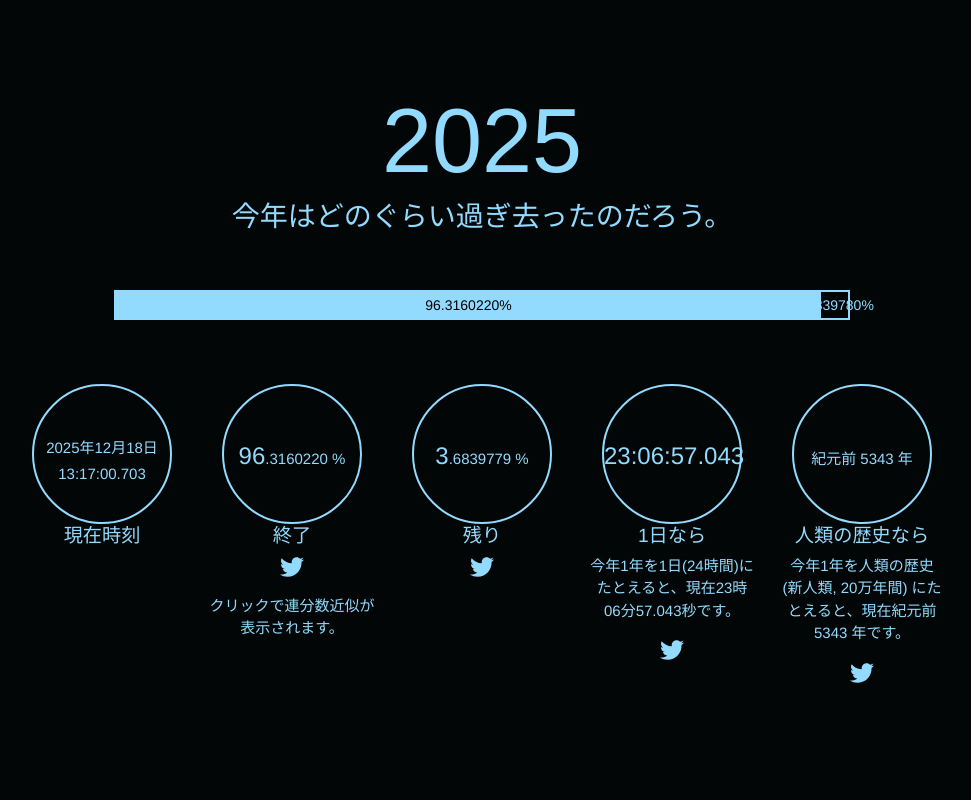
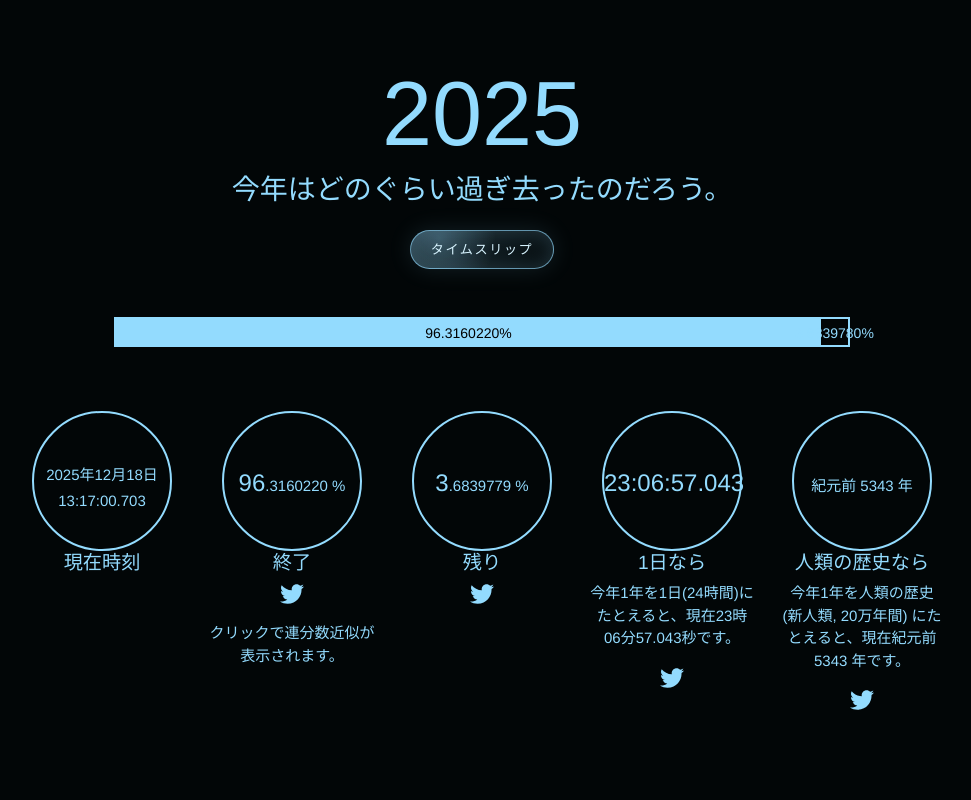
Before and after one commit to Nyoho/time-flies, a React (Vite) app: page / in a window 1280 px wide. Shown: the top 800 px of the page, without its empty margins (158-1129 px from the left). Built offline with nearby package versions, Linux system fonts and the light colour scheme.

Commit message:
Add accessible toggle button for circle items and time‑slip trigger

```diff
--- a/public/css/stylish-portfolio.css
+++ b/public/css/stylish-portfolio.css
@@ -166,6 +166,29 @@ i.service-icon {
   margin: 48px auto 0;
   width: 140px;
   height: 140px;
+}
+
+.animate-switch-container .circle-box-container {
+  margin: 0;
+}
+
+.circle-toggle-button {
+  position: absolute;
+  inset: 0;
+  width: 100%;
+  height: 100%;
+  border: none;
+  border-radius: 50%;
+  padding: 0;
+  margin: 0;
+  background: transparent;
+  z-index: 2;
+  cursor: pointer;
+}
+
+.circle-toggle-button:focus-visible {
+  outline: 2px solid #93DBFE;
+  outline-offset: 4px;
 }
 
 .circle-box-container {
@@ -487,6 +510,45 @@ i.scroll:hover {
   gap: 1.5rem;
 }
 
+.time-slip-trigger {
+  margin-top: 1rem;
+  padding: 0.55rem 1.25rem;
+  border: 1px solid rgba(147, 219, 254, 0.65);
+  border-radius: 9999px;
+  color: #d8f4ff;
+  background:
+    radial-gradient(circle at 20% 20%, rgba(147, 219, 254, 0.28), transparent 48%),
+    linear-gradient(135deg, rgba(147, 219, 254, 0.18), rgba(147, 219, 254, 0.04));
+  letter-spacing: 0.12em;
+  font-size: 0.82rem;
+  text-transform: uppercase;
+  box-shadow:
+    inset 0 0 18px rgba(147, 219, 254, 0.16),
+    0 0 24px rgba(147, 219, 254, 0.12);
+  transition:
+    transform 0.2s ease,
+    border-color 0.2s ease,
+    box-shadow 0.2s ease,
+    background 0.2s ease;
+}
+
+.time-slip-trigger:hover {
+  border-color: rgba(147, 219, 254, 1);
+  box-shadow:
+    inset 0 0 20px rgba(147, 219, 254, 0.24),
+    0 0 28px rgba(147, 219, 254, 0.28);
+  transform: translateY(-1px);
+}
+
+.time-slip-trigger:active {
+  transform: translateY(0);
+}
+
+.time-slip-trigger:focus-visible {
+  outline: 2px solid #93dbfe;
+  outline-offset: 3px;
+}
+
 .time-slip-label {
   font-family: 'HelveticaNeue-UltraLight', 'Yanone Kaffeesatz', 'Helvetica Neue', sans-serif;
   font-weight: 300;
--- a/src/components/CircleItem.tsx
+++ b/src/components/CircleItem.tsx
@@ -39,21 +39,13 @@ const CircleItem = ({
     <div className="col-lg-2 col-md-4 col-sm-6 col-12 text-center mb-3">
       <div className="service-item">
         {flippable ? (
-          // biome-ignore lint/a11y/useSemanticElements: styled as a container, not a standalone button
-          <div
-            className="animate-switch-container"
-            role="button"
-            tabIndex={0}
-            onClick={() => {
-              if (onFlip) onFlip()
-            }}
-            onKeyDown={(e) => {
-              if (e.key === 'Enter' || e.key === ' ') {
-                e.preventDefault()
-                if (onFlip) onFlip()
-              }
-            }}
-          >
+          <div className="animate-switch-container">
+            <button
+              type="button"
+              className="circle-toggle-button"
+              onClick={onFlip}
+              aria-label={`${header}を切り替える`}
+            ></button>
             <div className="circle-box-container">
               <CSSTransition nodeRef={frontRef} in={!flipped} timeout={500} classNames="flip" unmountOnExit>
                 <div ref={frontRef} className="circle-box">
--- a/src/components/time-flies.jsx
+++ b/src/components/time-flies.jsx
@@ -13,10 +13,26 @@ export const formatCountdown = (ms) => {
   const seconds = s % 60
   return (
     <>
-      {days > 0 && <>{days}<span className="countdown-unit">日</span></>}
-      {hours > 0 && <>{hours}<span className="countdown-unit">時間</span></>}
-      {minutes > 0 && <>{minutes}<span className="countdown-unit">分</span></>}
-      {seconds}<span className="countdown-unit">秒</span>
+      {days > 0 && (
+        <>
+          {days}
+          <span className="countdown-unit">日</span>
+        </>
+      )}
+      {hours > 0 && (
+        <>
+          {hours}
+          <span className="countdown-unit">時間</span>
+        </>
+      )}
+      {minutes > 0 && (
+        <>
+          {minutes}
+          <span className="countdown-unit">分</span>
+        </>
+      )}
+      {seconds}
+      <span className="countdown-unit">秒</span>
     </>
   )
 }
@@ -31,31 +47,17 @@ const TimeFlies = ({ time, onTimeClick, isTimeSlipped, onResetTime }) => {
       <div className="main">
         <div className="vert-text">
           <div className="container">
-            {/* biome-ignore lint/a11y/useSemanticElements: Bootstrap row requires a div */}
-            <div
-              className="row"
-              role="button"
-              tabIndex={0}
-              onClick={onTimeClick}
-              onKeyDown={(e) => {
-                if (e.key === 'Enter' || e.key === ' ') {
-                  e.preventDefault()
-                  onTimeClick()
-                }
-              }}
-              style={{ cursor: 'pointer' }}
-            >
+            <div className="row">
               <div className="col text-center">
                 <h1>{time.year}</h1>
                 <h3>{isTimeSlipped ? 'あの頃' : '今年'}はどのぐらい過ぎ去ったのだろう。</h3>
+                <button type="button" className="time-slip-trigger" onClick={onTimeClick}>
+                  タイムスリップ
+                </button>
                 {isTimeSlipped && (
                   <div className="time-slip-indicator">
                     <span className="time-slip-label">タイムスリップ中</span>
-                    <button
-                      type="button"
-                      className="time-slip-reset"
-                      onClick={(e) => { e.stopPropagation(); onResetTime(); }}
-                    >
+                    <button type="button" className="time-slip-reset" onClick={onResetTime}>
                       現在時刻に戻る
                     </button>
                   </div>
```
Also changed, not shown: 1 other file (tests, documents, lock files or other folders).
